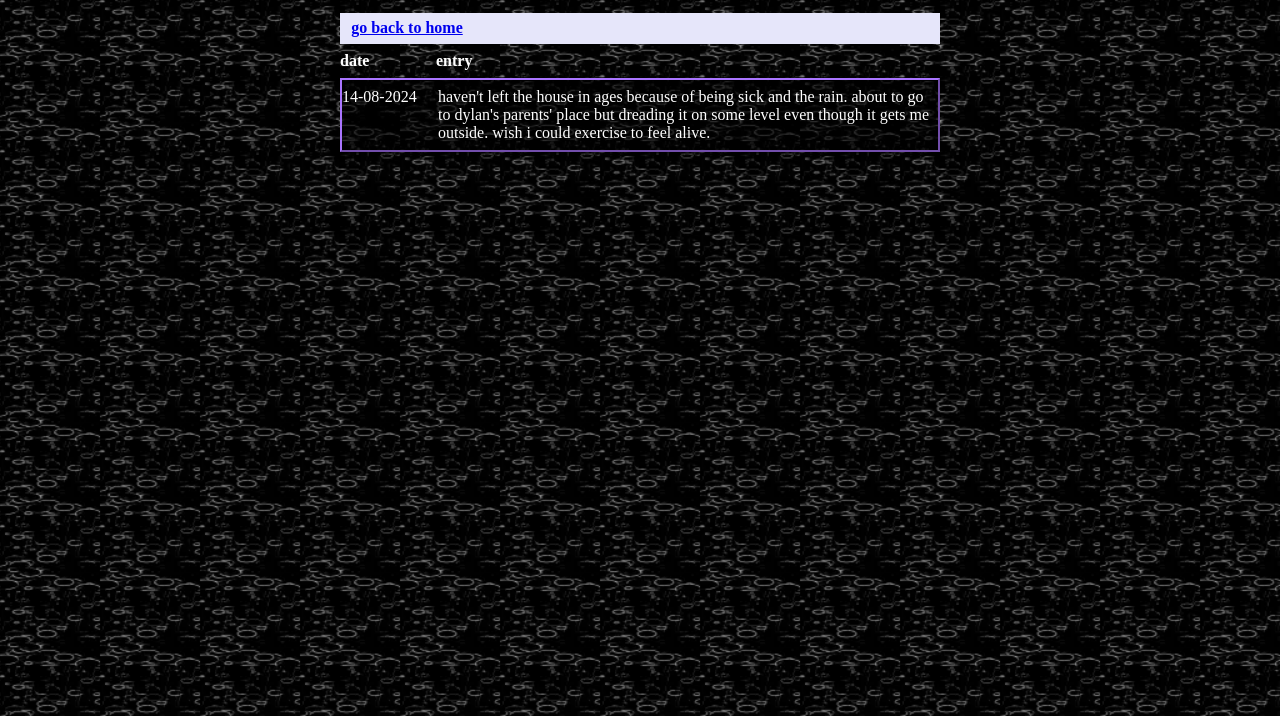
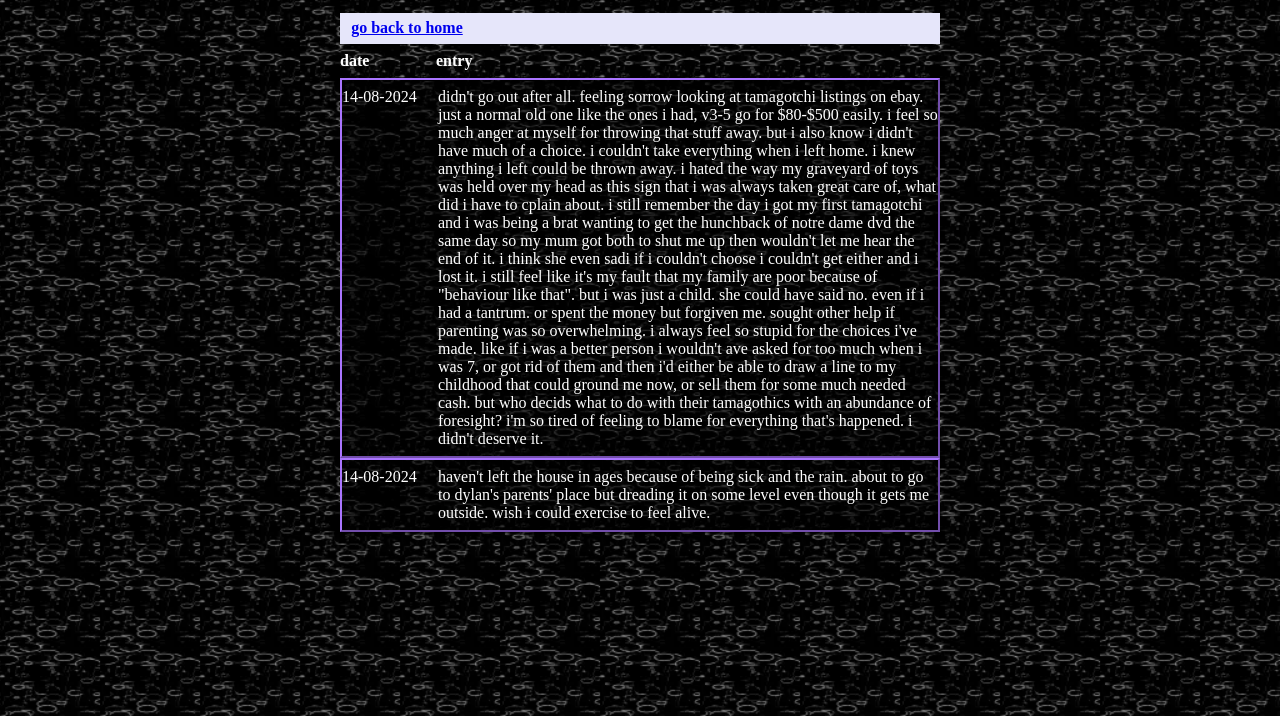
Before and after one commit to lenovo-twinkpad/neocities-love-and-purpose, a plain HTML site: page public/thoughts.html in a window 1280 px wide. Shown: the part 84-800 px from the top of the page. Drawn offline with Linux system fonts and the light colour scheme.

Commit message:
new thought 14/8/24

```diff
--- a/public/thoughts.html
+++ b/public/thoughts.html
@@ -26,6 +26,12 @@
 
           <div class="thoughts-entry content">
             <p class="date">14-08-2024</p>
+            <p>didn't go out after all. feeling sorrow looking at tamagotchi listings on ebay. just a normal old one like the ones i had, v3-5 go for $80-$500 easily. i feel so much anger at myself for throwing that stuff away. but i also know i didn't have much of a choice. i couldn't take everything when i left home. i knew anything i left could be thrown away. i hated the way my graveyard of toys was held over my head as this sign that i was always taken great care of, what did i have to cplain about. i still remember the day i got my first tamagotchi and i was being a brat wanting to get the hunchback of notre dame dvd the same day so my mum got both to shut me up then wouldn't let me hear the end of it. i think she even sadi if i couldn't choose i couldn't get either and i lost it. i still feel like it's my fault that my family are poor because of "behaviour like that". but i was just a child. she could have said no. even if i had a tantrum. or spent the money but forgiven me. sought other help if parenting was so overwhelming. i always feel so stupid for the choices i've made. like if i was a better person i wouldn't ave asked for too much when i was 7, or got rid of them and then i'd either be able to draw a line to my childhood that could ground me now, or sell them for some much needed cash. but who decids what to do with their tamagothics with an abundance of foresight? i'm so tired of feeling to blame for everything that's happened. i didn't deserve it.</p>
+          </div>
+
+
+          <div class="thoughts-entry content">
+            <p class="date">14-08-2024</p>
             <p>haven't left the house in ages because of being sick and the rain. about to go to dylan's parents' place but dreading it on some level even though it gets me outside. wish i could exercise to feel alive.</p>
           </div>
 
```
